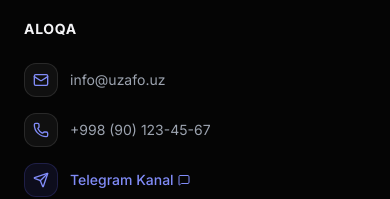
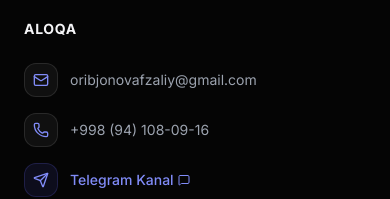
Before and after one commit to afzalbekoribjonov/uzafo-service, a React (Vite) app in the folder frontend/: page / in a window 390 px wide. Shown: the part 4831-5030 px from the top of the page. Built offline with nearby package versions, Linux system fonts and the light colour scheme.

Commit message:
Fix: Update footer contact details with correct phone and email

```diff
--- a/frontend/src/sections/FooterSection.tsx
+++ b/frontend/src/sections/FooterSection.tsx
@@ -76,16 +76,16 @@ export default function FooterSection() {
                 <div className="p-2 rounded-lg bg-white/5 border border-white/10">
                   <Mail size={16} className="text-indigo-400" />
                 </div>
-                <a href="mailto:info@uzafo.uz" className="text-sm hover:text-indigo-400 transition-colors" style={{ color: 'var(--text-secondary)' }}>
-                  info@uzafo.uz
+                <a href="mailto:oribjonovafzaliy@gmail.com" className="text-sm hover:text-indigo-400 transition-colors" style={{ color: 'var(--text-secondary)' }}>
+                  oribjonovafzaliy@gmail.com
                 </a>
               </li>
               <li className="flex items-center gap-3">
                 <div className="p-2 rounded-lg bg-white/5 border border-white/10">
                   <Phone size={16} className="text-indigo-400" />
                 </div>
-                <a href="tel:+998901234567" className="text-sm hover:text-indigo-400 transition-colors" style={{ color: 'var(--text-secondary)' }}>
-                  +998 (90) 123-45-67
+                <a href="tel:+998941080916" className="text-sm hover:text-indigo-400 transition-colors" style={{ color: 'var(--text-secondary)' }}>
+                  +998 (94) 108-09-16
                 </a>
               </li>
               <li className="flex items-center gap-3">
```
